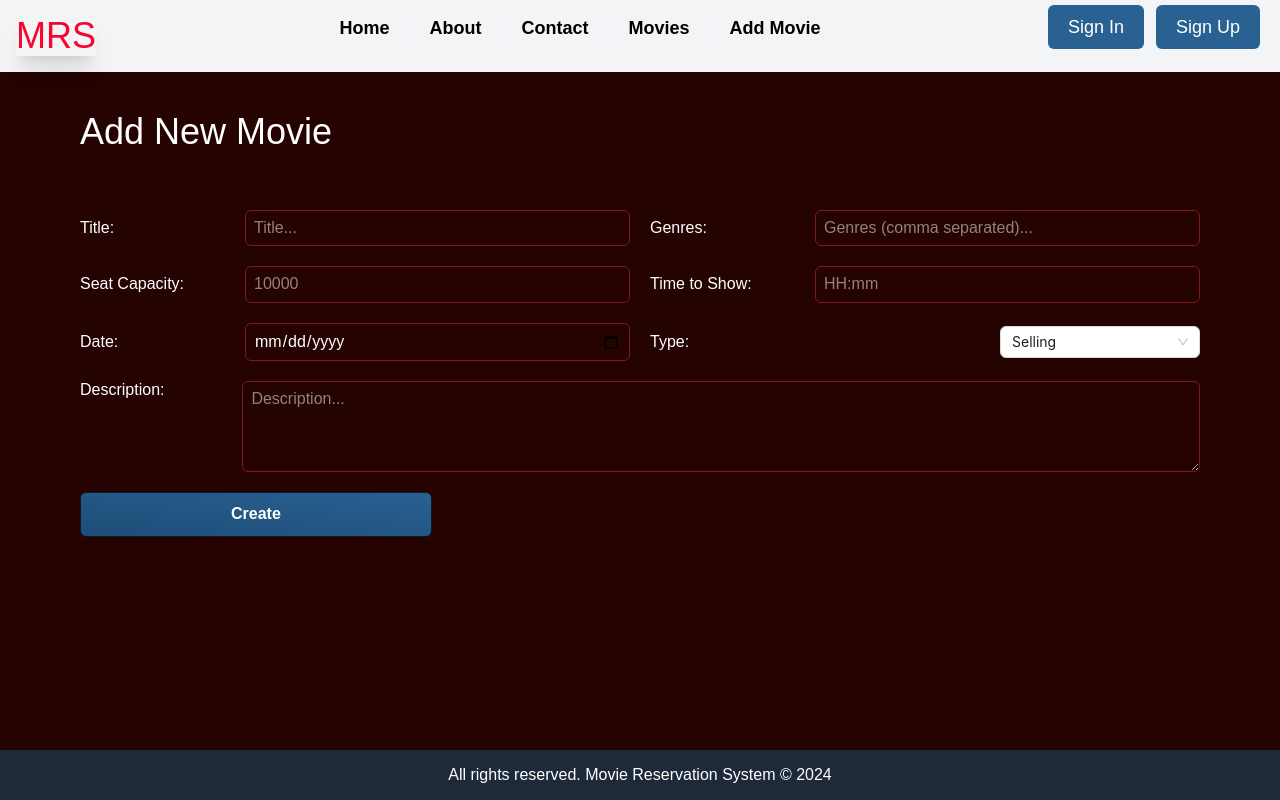
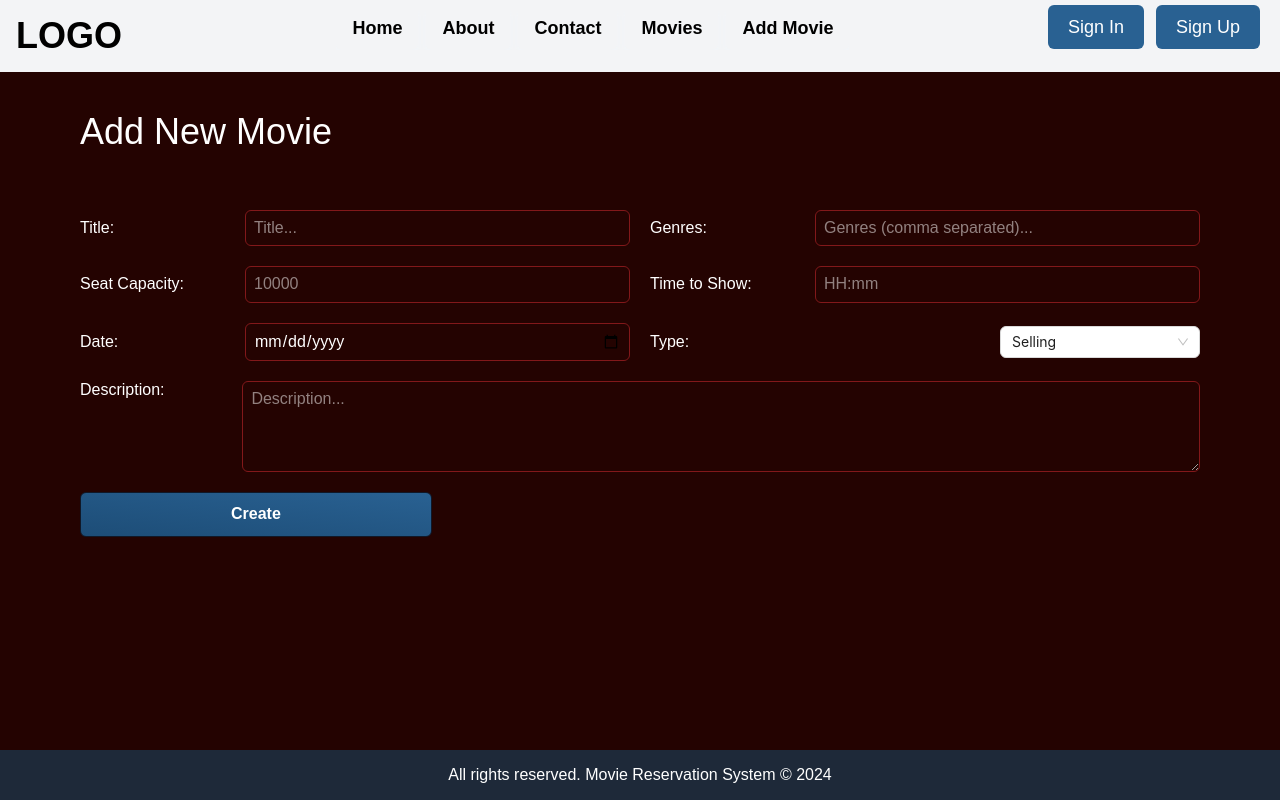
Before and after one commit to UsamaMukhtat01/movie-reservation-system, a Next.js app: page /createMovie in a window 1280 px wide. Built offline with nearby package versions, Linux system fonts and the light colour scheme.

Commit message:
changed logo

```diff
--- a/app/components/Header.tsx
+++ b/app/components/Header.tsx
@@ -55,8 +55,8 @@ export default function Header() {
     <div className="bg-gray-100 items-center sticky top-0 z-50">
       <nav className="flex justify-between gap-1">
         <div className="m-4">
-          <header className="text-4xl font-medium shadow-xl relative text-[#f7052d]">
-            <Link href="/">MRS</Link>
+          <header className="text-4xl font-bold relative text-black">
+            <Link href="/">LOGO</Link>
           </header>
         </div>
 
```
